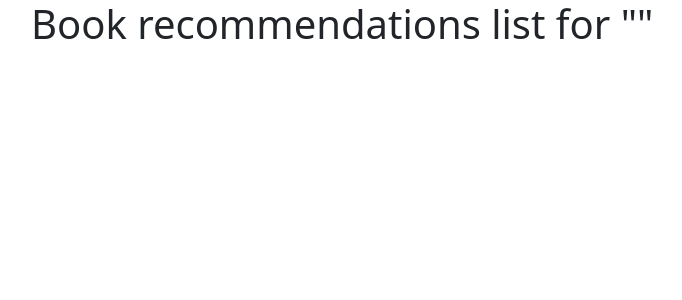
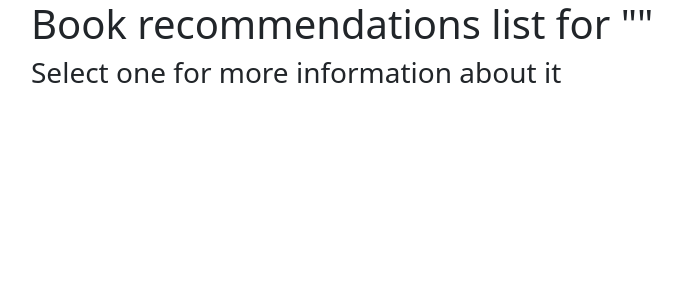
Before and after one commit to zliel/CST205-Final-Project, a Flask app: page /recommendation_results/1 in a window 1280 px wide. Shown: the top 300 px of the page, without its empty margins (51-733 px from the left). Run offline with Flask 3, Linux system fonts and the light colour scheme; data that the repository does not hold is empty; some libraries are stand-ins or nearby versions.

Commit message:
Added a subheading with more information for the user

```diff
--- a/templates/recommendation_results.html
+++ b/templates/recommendation_results.html
@@ -9,6 +9,7 @@
 <body>
     <div class="container">
         <h1>Book recommendations list for "{{ original_book_title }}"</h1>
+        <h3>Select one for more information about it</h3>
         <div class="row">
             {% for book in book_list %}
                 <div class="col-md-4">
```
